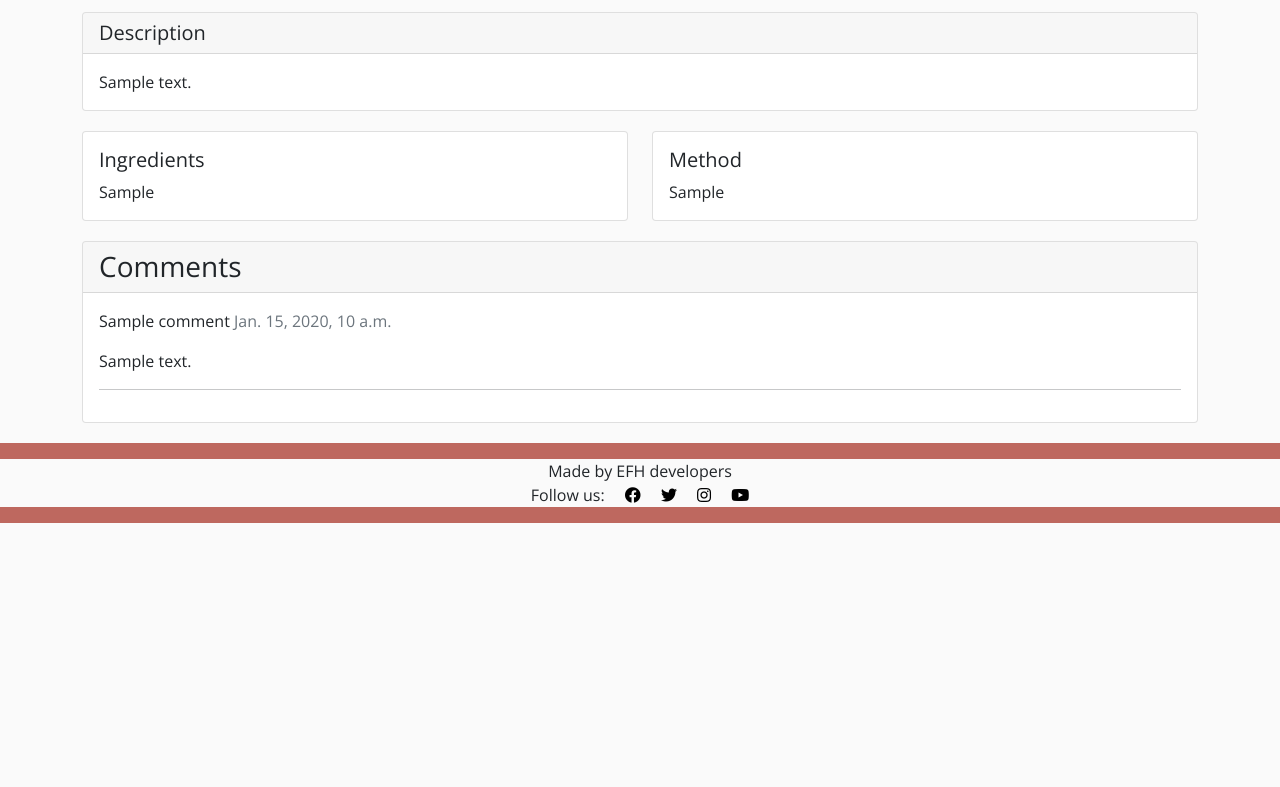
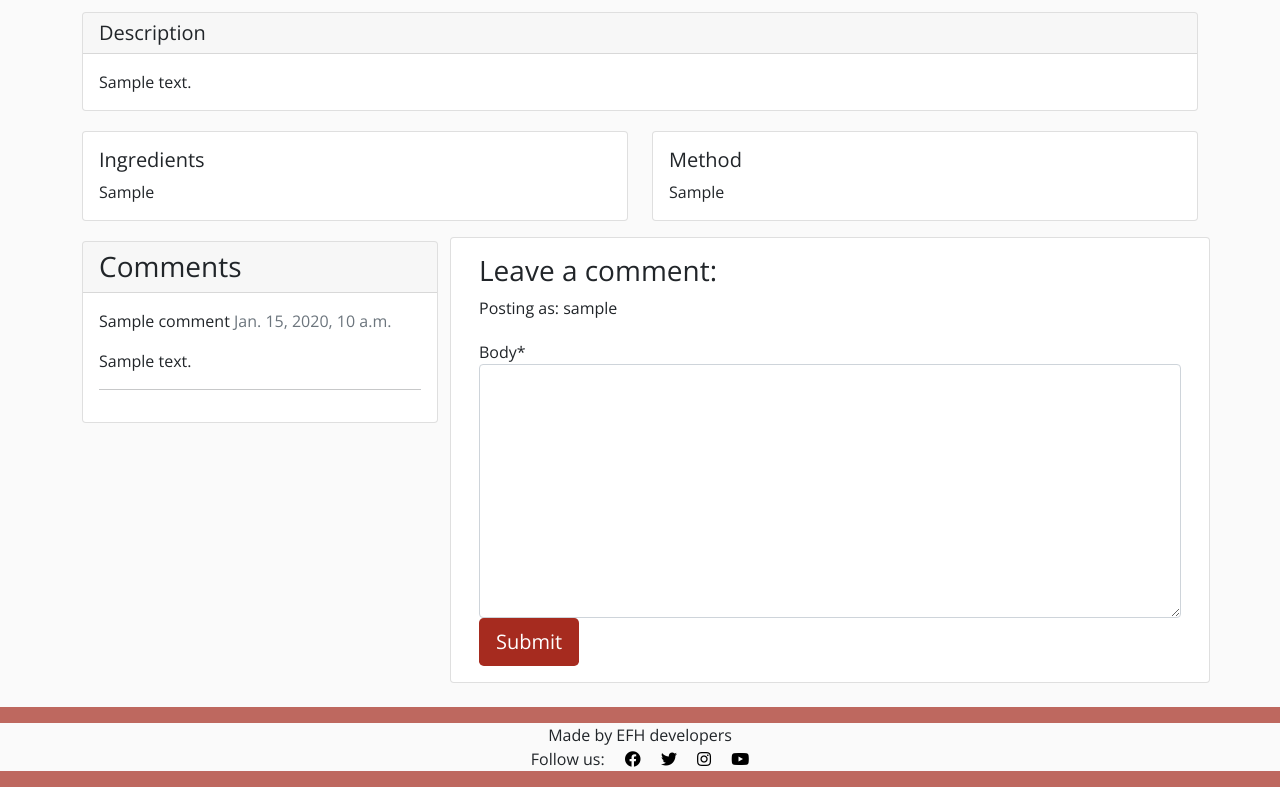
Before and after one commit to Marcosmgs/EFH-CommunityProject, a Django app: a page that uses templates/recipe_detail.html in a window 1280 px wide. Shown: the part 683-1470 px from the top of the page. Before the commit the page ends 1206 px from the top, so only its background shows below. Run offline with Django 3.2, Linux system fonts and the light colour scheme; a user stored in the database is signed in; tables that the repository leaves empty hold one stand-in row (values such as "Sample post"); some libraries are stand-ins or nearby versions.

Commit message:
installed crispy forms to create comments

```diff
--- a/efhproject/settings.py
+++ b/efhproject/settings.py
@@ -49,6 +49,7 @@ INSTALLED_APPS = [
     'django.contrib.staticfiles',
     'cloudinary',
     'django_summernote',
+    'crispy_forms',
     'recipes',
 ]
 
@@ -56,6 +57,8 @@ SITE_ID = 1
 
 LOGIN_REDIRECT_URL = '/'
 LOGIN_REDIRECT_URL = '/'
+
+CRISPY_TEMPLATE_PACK = 'bootstrap4'
 
 MIDDLEWARE = [
     'django.middleware.security.SecurityMiddleware',
--- /dev/null
+++ b/recipes/forms.py
@@ -0,0 +1,8 @@
+from .models import Comment
+from django import forms
+
+
+class CommentForm(forms.ModelForm):
+    class Meta:
+        model = Comment
+        fields = ('body',)
--- a/recipes/views.py
+++ b/recipes/views.py
@@ -1,6 +1,7 @@
 from django.shortcuts import render, get_object_or_404
 from django.views import generic, View
 from .models import Recipe
+from .forms import CommentForm
 
 
 class RecipeList(generic.ListView):
@@ -26,6 +27,7 @@ class RecipeDetails(View):
             {
                 "recipe": recipe,
                 "comments": comments,
-                "liked": liked
+                "liked": liked,
+                "comment_form": CommentForm()
             },
         )
--- a/requirements.txt
+++ b/requirements.txt
@@ -4,6 +4,7 @@ dj-database-url==0.5.0
 dj3-cloudinary-storage==0.0.6
 Django==3.2.19
 django-allauth==0.54.0
+django-crispy-forms==1.14.0
 django-summernote==0.8.20.0
 gunicorn==20.1.0
 oauthlib==3.2.2
--- a/templates/recipe_detail.html
+++ b/templates/recipe_detail.html
@@ -1,4 +1,6 @@
 {% extends 'base.html' %} {% block content %}
+
+{% load crispy_forms_tags %}
 
 <!-- Recipe details Head -->
 <div class="container">
@@ -103,6 +105,20 @@
                 </div>
             </div>
         </div>
+        <div class="col-md-8 card mb-4 mt-3">
+            <div class="card-body">
+                {% if user.is_authenticated %}
+
+                <h3>Leave a comment:</h3>
+                <p>Posting as: {{ user.username }}</p>
+                <form method="post" style="margin-top: 1.3em;">
+                    {{ comment_form | crispy }}
+                    {% csrf_token %}
+                    <button type="submit" class="btn btn-auth btn-lg">Submit</button>
+                </form>
+                {% endif %}
+            </div>
+        </div>
     </div>
 </div>
 {% endif %}
```
